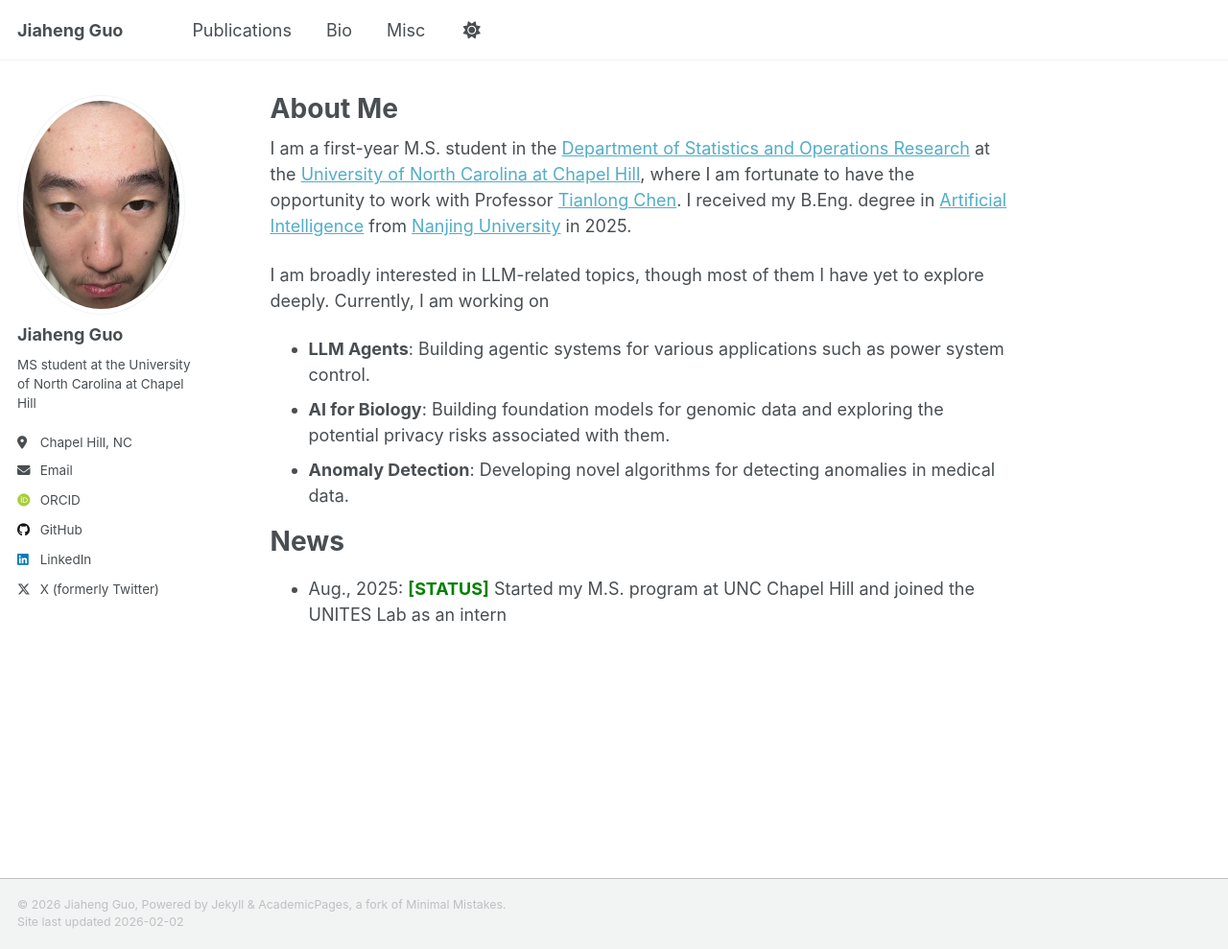
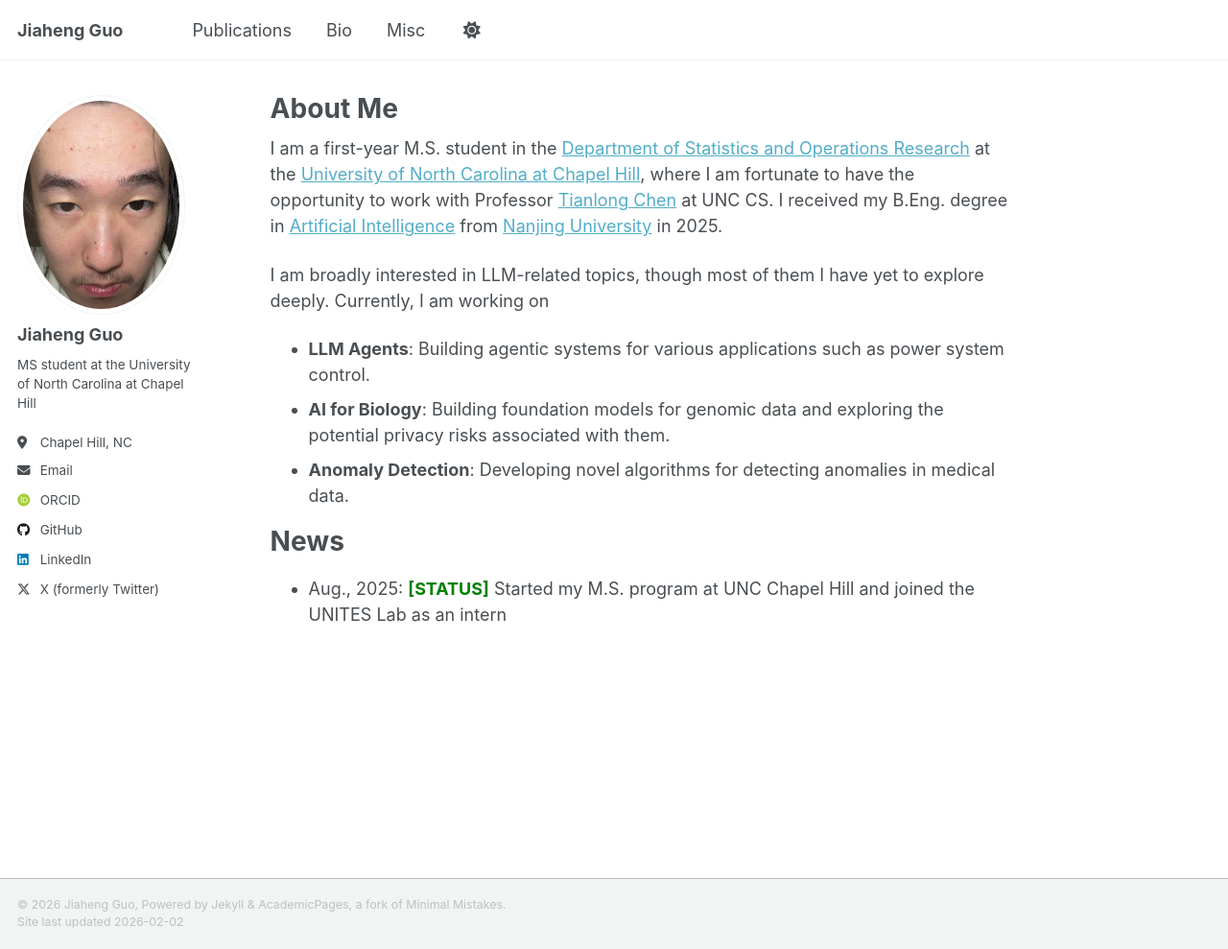
Before and after one commit to jiaheng-guo/jiaheng-guo.github.io, a Jekyll site: the page built from _pages/about.md, in a window 1280 px wide and 989 px high. Shown: the whole window at 96% size. Built offline with Jekyll 4.4.1, drawn with Linux system fonts in a browser that asks for light colours; some web fonts are replaced; a script that is not in the unit is left out.

```diff
--- a/_pages/about.md
+++ b/_pages/about.md
@@ -9,7 +9,7 @@ redirect_from:
 
 <!-- <font color="red">🚧 THIS SITE IS <b>UNDER CONSTRUCTION</b> 🚧</font> -->
 
-I am a first-year M.S. student in the [Department of Statistics and Operations Research](https://stor.unc.edu/) at the [University of North Carolina at Chapel Hill](https://www.unc.edu/), where I am fortunate to have the opportunity to work with Professor [Tianlong Chen](https://tianlong-chen.github.io/). I received my B.Eng. degree in [Artificial Intelligence](https://ai.nju.edu.cn/) from [Nanjing University](https://www.nju.edu.cn/en/) in 2025.
+I am a first-year M.S. student in the [Department of Statistics and Operations Research](https://stor.unc.edu/) at the [University of North Carolina at Chapel Hill](https://www.unc.edu/), where I am fortunate to have the opportunity to work with Professor [Tianlong Chen](https://tianlong-chen.github.io/) at UNC CS. I received my B.Eng. degree in [Artificial Intelligence](https://ai.nju.edu.cn/) from [Nanjing University](https://www.nju.edu.cn/en/) in 2025.
 
 I am broadly interested in LLM-related topics, though most of them I have yet to explore deeply. Currently, I am working on
 - <b>LLM Agents</b>: Building agentic systems for various applications such as power system control.
```
